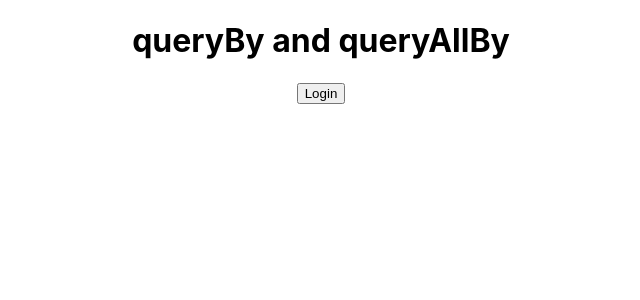
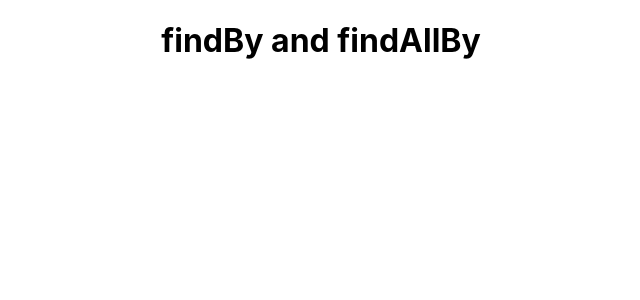
Before and after one commit to muazimmaqbool/React_Testing_Library, a React (Create React App) app: page / in a window 1280 px wide. Shown: the top 300 px of the page, without its empty margins (319-959 px from the left). Built offline with nearby package versions, Linux system fonts and the light colour scheme.

Commit message:
FindBy Setup

```diff
--- /dev/null
+++ b/src/25_FindBy/FindBy.jsx
@@ -0,0 +1,17 @@
+import React from "react";
+
+/*
+lec #35
+-> findBy and findAllBy
+
+*/
+
+const FindBy = () => {
+  return (
+    <div>
+      <h1>findBy and findAllBy</h1>
+    </div>
+  );
+};
+
+export default FindBy;
--- a/src/App.js
+++ b/src/App.js
@@ -26,6 +26,7 @@ import AssertionMethods from "./22_Assertion Methods/AssertionMethods"
 import TextMatch from './23_TextMatch/TextMatch';
 import TextMatch_With_Function from './23_TextMatch/TextMatch_With_Function';
 import QueryBy_QueryAllBy from './24_QueryBy_QueryAllBy/QueryBy_QueryAllBy';
+import FindBy from './25_FindBy/findBy';
 function App() {
   return (
     <div className="App">
@@ -61,7 +62,8 @@ function App() {
       {/* <TextMatch/> */}
       {/* <TextMatch_With_Function/> */}
 
-      <QueryBy_QueryAllBy/>
+      {/* <QueryBy_QueryAllBy/> */}
+      <FindBy/>
 
     </div>
   );
```
Also changed, not shown: 1 other file (tests, documents, lock files or other folders).
